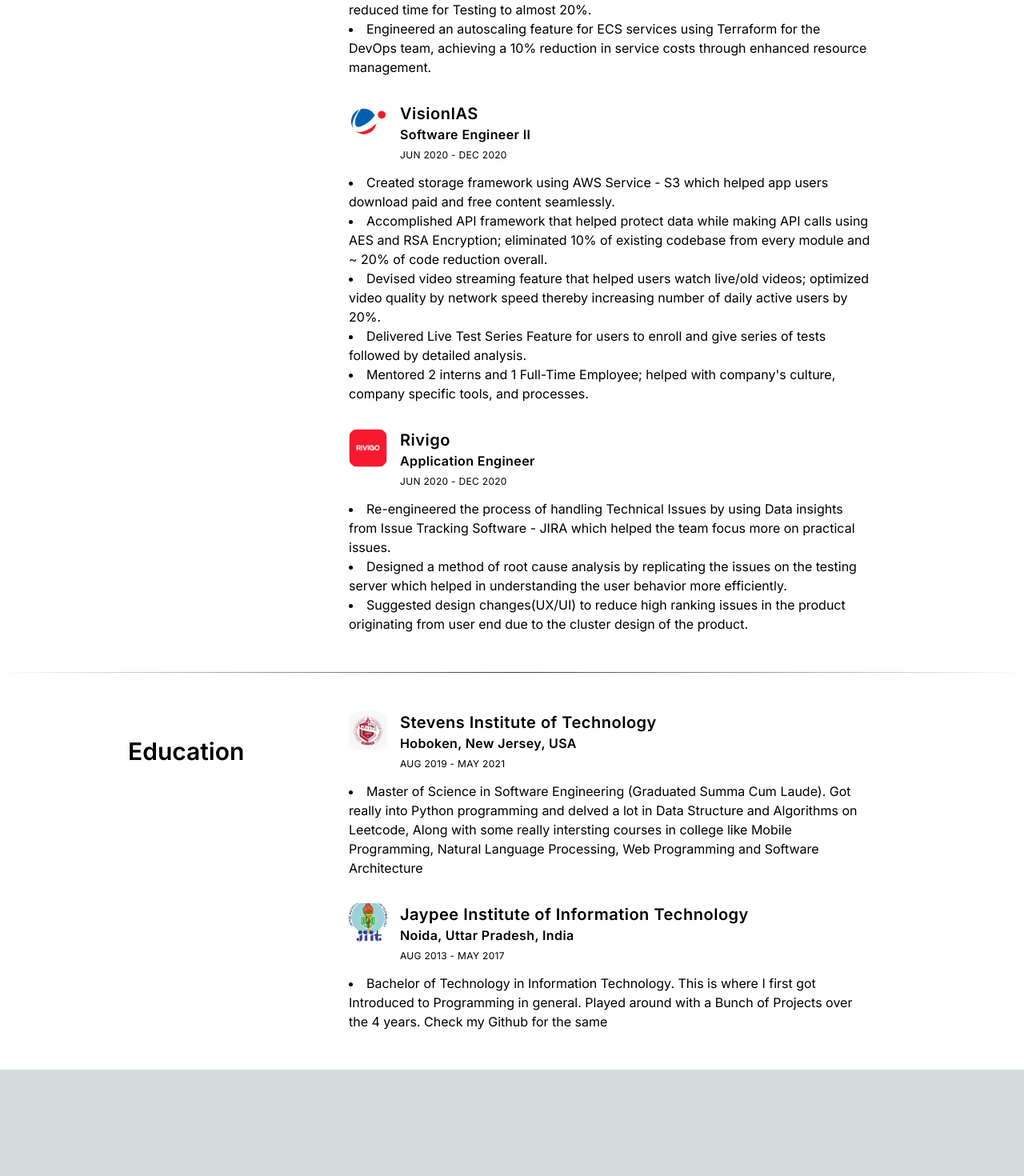
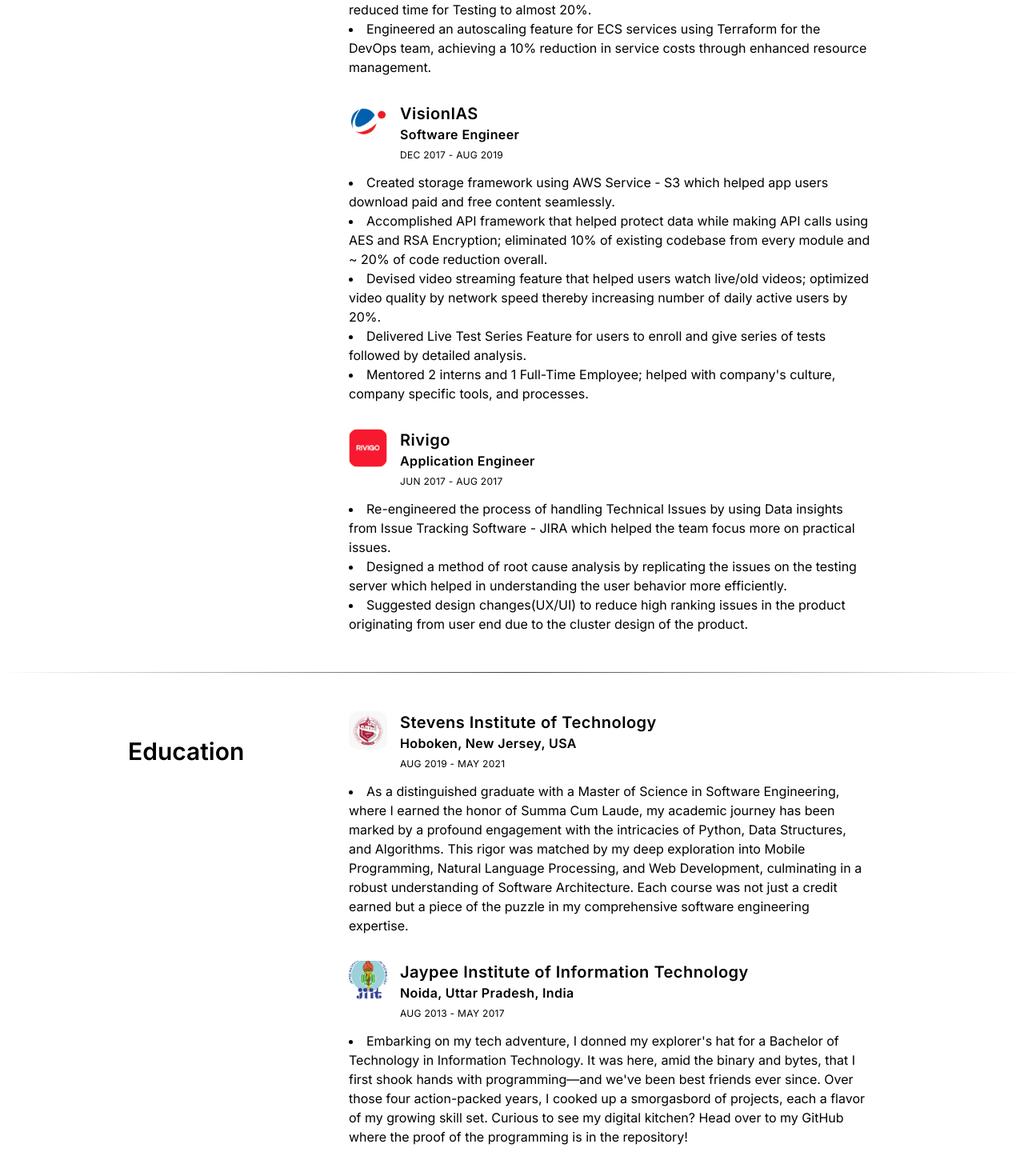
Before and after one commit to anshulkapoor018/portfolio, a Next.js app: page / in a window 1280 px wide. Shown: the part 1585-3055 px from the top of the page at 80% size. Before the commit the page ends 2922 px from the top, so only its background shows below. Built offline with nearby package versions, Linux system fonts and the light colour scheme.

Commit message:
Update Data

```diff
--- a/src/app/data/Education.ts
+++ b/src/app/data/Education.ts
@@ -7,7 +7,7 @@ export const educationData: Education[] = [
       logo: '/stevens.jpg',
       position: 'Hoboken, New Jersey, USA',
       company: 'Stevens Institute of Technology',
-      experienceDetails: `Master of Science in Software Engineering (Graduated Summa Cum Laude). Got really into Python programming and delved a lot in Data Structure and Algorithms on Leetcode, Along with some really intersting courses in college like Mobile Programming, Natural Language Processing, Web Programming and Software Architecture`
+      experienceDetails: `As a distinguished graduate with a Master of Science in Software Engineering, where I earned the honor of Summa Cum Laude, my academic journey has been marked by a profound engagement with the intricacies of Python, Data Structures, and Algorithms. This rigor was matched by my deep exploration into Mobile Programming, Natural Language Processing, and Web Development, culminating in a robust understanding of Software Architecture. Each course was not just a credit earned but a piece of the puzzle in my comprehensive software engineering expertise.`
     },
     {
       dateStart: "Aug 2013",
@@ -15,6 +15,6 @@ export const educationData: Education[] = [
       logo: '/jiit.png',
       position: 'Noida, Uttar Pradesh, India',
       company: 'Jaypee Institute of Information Technology',
-      experienceDetails: `Bachelor of Technology in Information Technology. This is where I first got Introduced to Programming in general. Played around with a Bunch of Projects over the 4 years. Check my Github for the same`
+      experienceDetails: `Embarking on my tech adventure, I donned my explorer's hat for a Bachelor of Technology in Information Technology. It was here, amid the binary and bytes, that I first shook hands with programming—and we've been best friends ever since. Over those four action-packed years, I cooked up a smorgasbord of projects, each a flavor of my growing skill set. Curious to see my digital kitchen? Head over to my GitHub where the proof of the programming is in the repository!`
     },
   ];
--- a/src/app/data/Experience.ts
+++ b/src/app/data/Experience.ts
@@ -21,7 +21,7 @@ export const experienceData: Experience[] = [
       dateStart: "Jun 2020",
       dateEnd: "Dec 2020",
       logo: '/idt.png',
-      position: 'Software Engineer II',
+      position: 'Software Engineer Intern',
       company: 'IDT Corporation',
       experienceDetails: `- Spearheaded the development of a suite of iOS14 widgets for the company's flagship product, leveraging a fully agile environment to enhance user interface and functionality.
       - Conceptualized and executed a Slack Workspace Application for server outage notifications, employing AWS Lambda for event processing, which significantly enhanced the operations team's visibility and responsiveness to production events.
@@ -30,10 +30,10 @@ export const experienceData: Experience[] = [
       - Engineered an autoscaling feature for ECS services using Terraform for the DevOps team, achieving a 10% reduction in service costs through enhanced resource management.`
     },
     {
-      dateStart: "Jun 2020",
-      dateEnd: "Dec 2020",
+      dateStart: "Dec 2017",
+      dateEnd: "Aug 2019",
       logo: '/visionias.png',
-      position: 'Software Engineer II',
+      position: 'Software Engineer',
       company: 'VisionIAS',
       experienceDetails: `- Created storage framework using AWS Service - S3 which helped app users download paid and free content seamlessly.
       - Accomplished API framework that helped protect data while making API calls using AES and RSA Encryption; eliminated 10% of existing codebase from every module and ~ 20% of code reduction overall.
@@ -42,8 +42,8 @@ export const experienceData: Experience[] = [
       - Mentored 2 interns and 1 Full-Time Employee; helped with company's culture, company specific tools, and processes.`
     },
     {
-      dateStart: "Jun 2020",
-      dateEnd: "Dec 2020",
+      dateStart: "Jun 2017",
+      dateEnd: "Aug 2017",
       logo: '/rivigo.png',
       position: 'Application Engineer',
       company: 'Rivigo',
```
